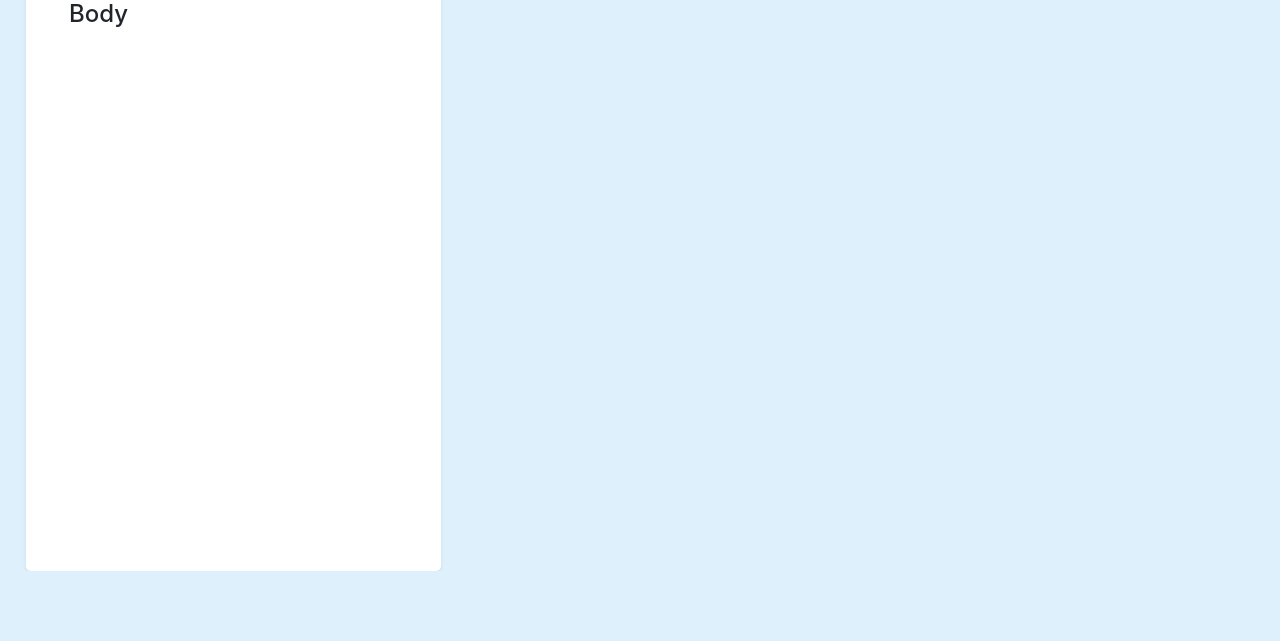
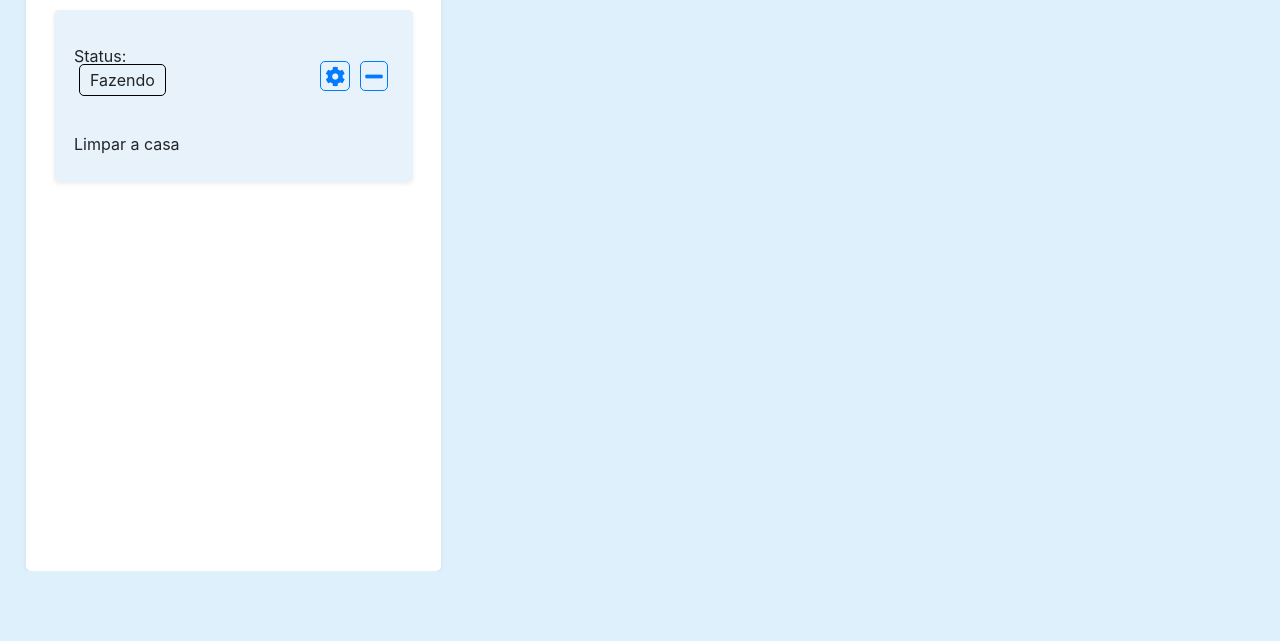
Before and after one commit to Daniel-de-Andrade/aula-to-do-list, a plain HTML site: page index.html in a window 1280 px wide. Shown: the part 159-800 px from the top of the page. Drawn offline with nearby package versions, Linux system fonts and the light colour scheme.

Commit message:
Criado container to do

```diff
--- a/css/main.css
+++ b/css/main.css
@@ -66,3 +66,23 @@
     background-color: white;
     color: #4a627c;
 }
+.to-do {
+    background-color: rgba(172, 211, 236, 0.295);
+    border-radius: 5px;
+    margin-top: 10px;
+    padding: 10px 5px;
+}
+.status-container {
+    display: inline;
+}
+.status {
+    margin-left: 5px;
+    padding: 5px 10px;
+    border: solid 1px black;
+    border-radius: 5px;
+    text-align: center;
+}
+.status:hover{
+    border-color: #007bff;
+    color: #007bff;
+}
--- a/index.html
+++ b/index.html
@@ -14,7 +14,7 @@
     <header>
         <nav class="navbar fixed-top navbar-light bg-light">
             <div class="container-fluid">
-                <a class="navbar-brand" href="#">Meu to do List</a>
+                <a class="navbar-brand" href="#">Meu to do list</a>
                 <button type="button" class="btn btn-outline-primary">
                     <span class="mr-2">Adicionar lista</span>
                     <i class="far fa-plus-square"></i>
@@ -42,8 +42,28 @@
                             </div>
                         </div>
                     </div>
-                    <div class="col-12">
-                        <h4>Body</h4>
+                    <div class="col-12 to-do-list-body">
+                        <div class="row to-do align-items-center shadow-sm">
+                            <div class="col-6">
+                                <div class="col-6 status-container">
+                                    <p class="to-do-text">
+                                        Status:
+                                        <span class="status">Fazendo</span>
+                                    </p>
+                                </div>
+                            </div>
+                            <div class="col-6 to-do-icons">
+                                <div class="to-do-icon-btn config-to-do">
+                                    <i class="fas fa-cog align-middle"></i>
+                                </div>
+                                <div class="to-do-icon-btn remove-to-do">
+                                    <i class="fas fa-minus align-middle"></i>
+                                </div>
+                            </div>
+                            <div class="col-12">
+                                <p class="to-do-text">Limpar a casa</p>
+                            </div>
+                        </div>
                     </div>
                 </div>
             </div>
```
